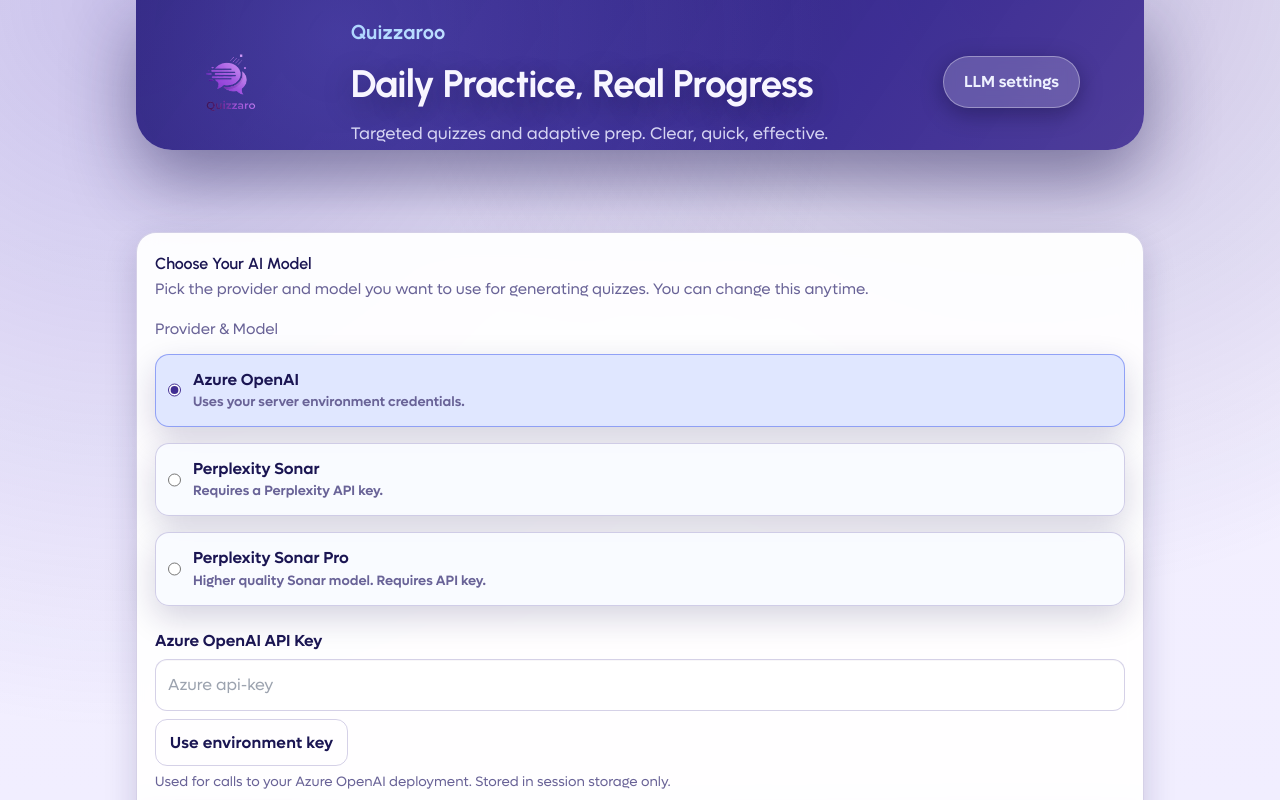
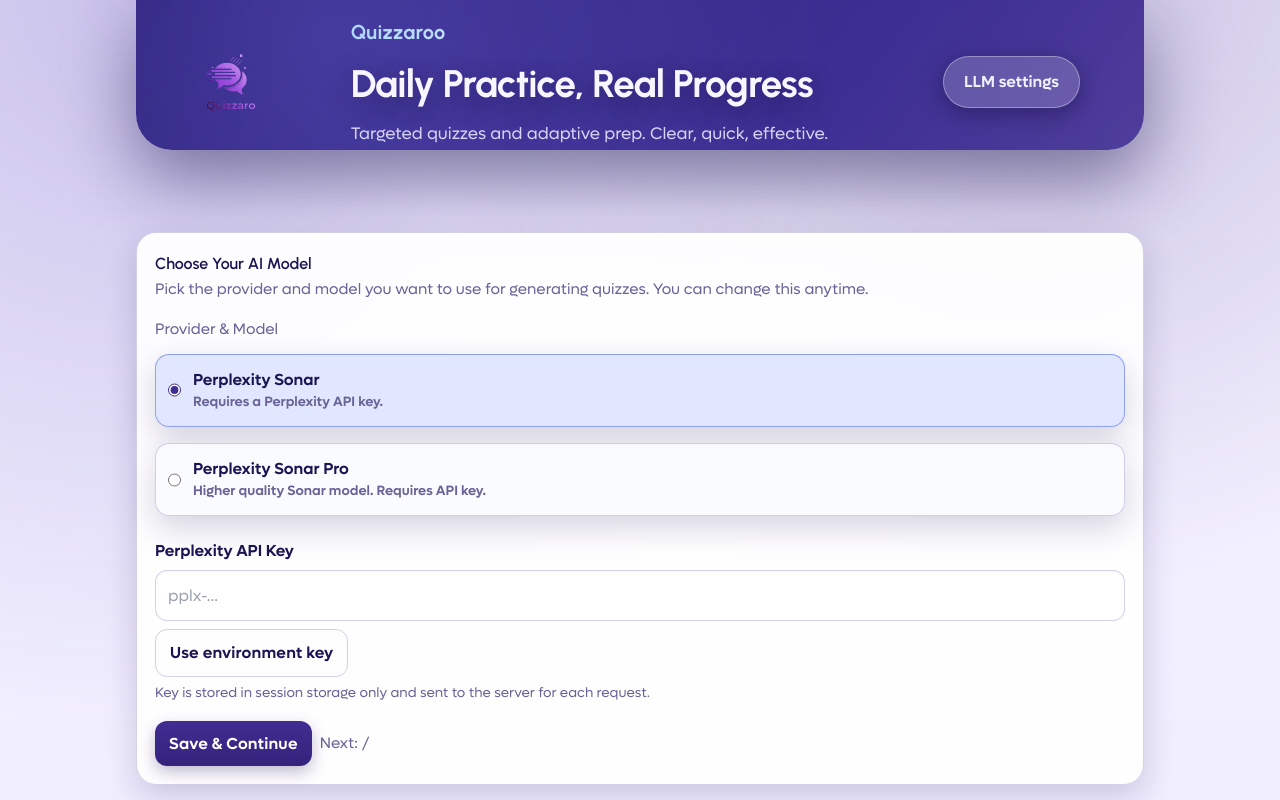
Before and after one commit to dynamiterdx/quizzing-app, a Next.js app: page /llm-settings in a window 1280 px wide. Shown: the top 800 px of the page. Built offline with nearby package versions, Linux system fonts and the light colour scheme.

Commit message:
feat: update default LLM settings to use Perplexity model instead of Azure

```diff
--- a/app/llm-settings/page.tsx
+++ b/app/llm-settings/page.tsx
@@ -5,7 +5,6 @@
 import { useLLMSettings } from '@/lib/llm-settings';
 
 const providerOptions: { value: ModelProvider; label: string; help: string }[] = [
-  { value: 'azure', label: 'Azure OpenAI', help: 'Uses your server environment credentials.' },
   { value: 'perplexity', label: 'Perplexity Sonar', help: 'Requires a Perplexity API key.' },
   { value: 'perplexity-pro', label: 'Perplexity Sonar Pro', help: 'Higher quality Sonar model. Requires API key.' },
 ];
@@ -65,7 +64,7 @@
   }, [settings]);
 
   const needsPerplexityKey = provider === 'perplexity' || provider === 'perplexity-pro';
-  const needsAzureKey = provider === 'azure';
+  const needsAzureKey = false;
 
   const next = params.get('next') || '/';
 
@@ -75,10 +74,7 @@
       setError('Perplexity API key is required for the selected model.');
       return;
     }
-    if (needsAzureKey && !azureKey.trim()) {
-      setError('Azure OpenAI API key is required.');
-      return;
-    }
+    // Azure input hidden; ignore azure validation for now.
     setError(null);
     setSettings({
       provider,
@@ -113,25 +109,6 @@
             ))}
           </div>
         </fieldset>
-
-        {needsAzureKey && (
-          <div className="mt-3">
-            <label htmlFor="azureKey">Azure OpenAI API Key</label>
-            <input
-              id="azureKey"
-              type="password"
-              placeholder="Azure api-key"
-              value={azureKey}
-              onChange={(e) => setAzureKey(e.target.value)}
-            />
-            <div className="mt-1 flex">
-              <button type="button" className="btn btn-outline" onClick={() => applyEnvKey('azure')} disabled={envLoading}>Use environment key</button>
-            </div>
-            <p className="muted" style={{ fontSize: '0.85rem', marginTop: 6 }}>
-              Used for calls to your Azure OpenAI deployment. Stored in session storage only.
-            </p>
-          </div>
-        )}
 
         {needsPerplexityKey && (
           <div className="mt-3">
--- a/lib/llm-settings.tsx
+++ b/lib/llm-settings.tsx
@@ -15,7 +15,7 @@
   isConfigured: boolean;
 }
 
-const defaultSettings: LLMSettings = { provider: 'azure', hasChosen: false };
+const defaultSettings: LLMSettings = { provider: 'perplexity', hasChosen: false };
 
 const LLMSettingsContext = createContext<LLMSettingsContextValue>({
   settings: defaultSettings,
```
